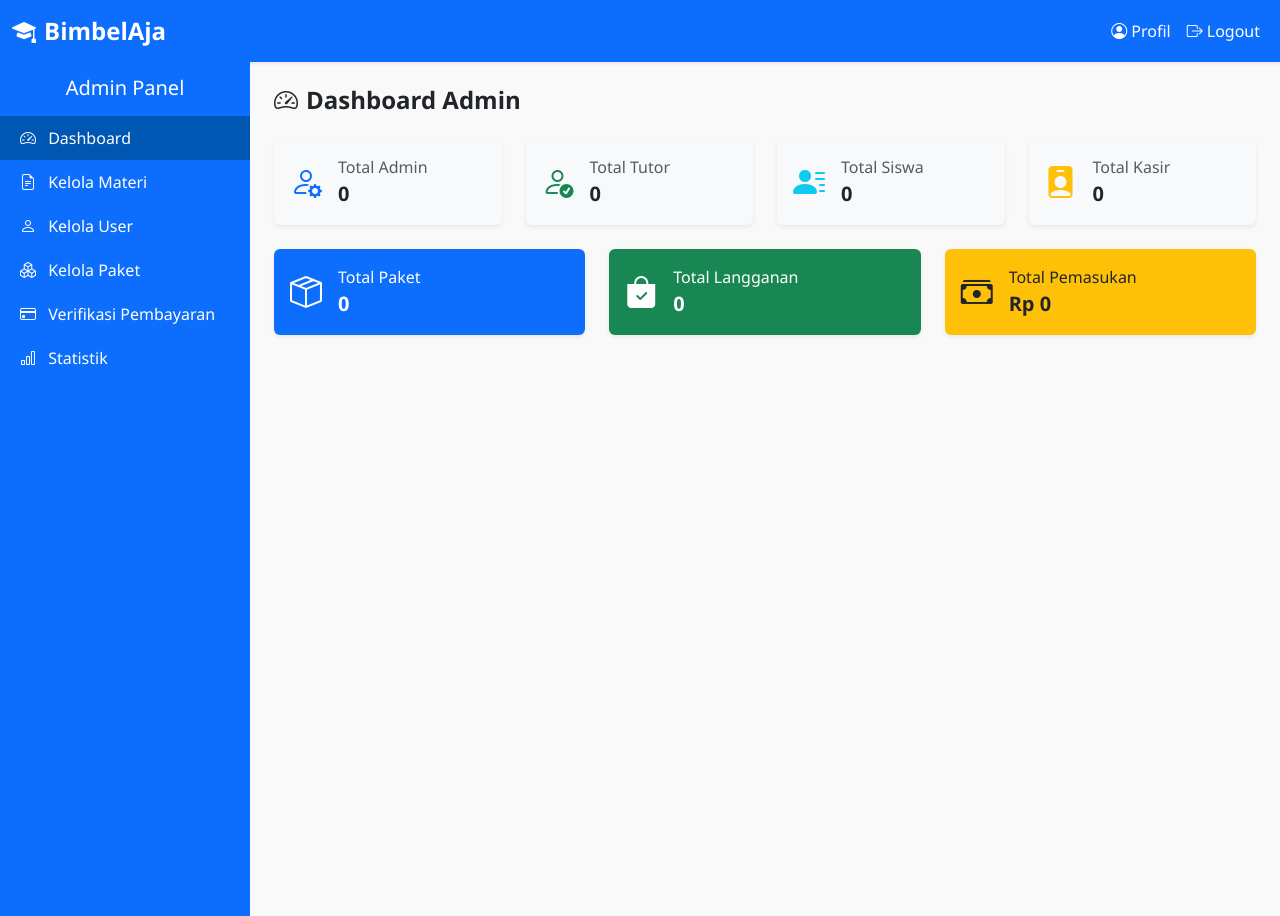
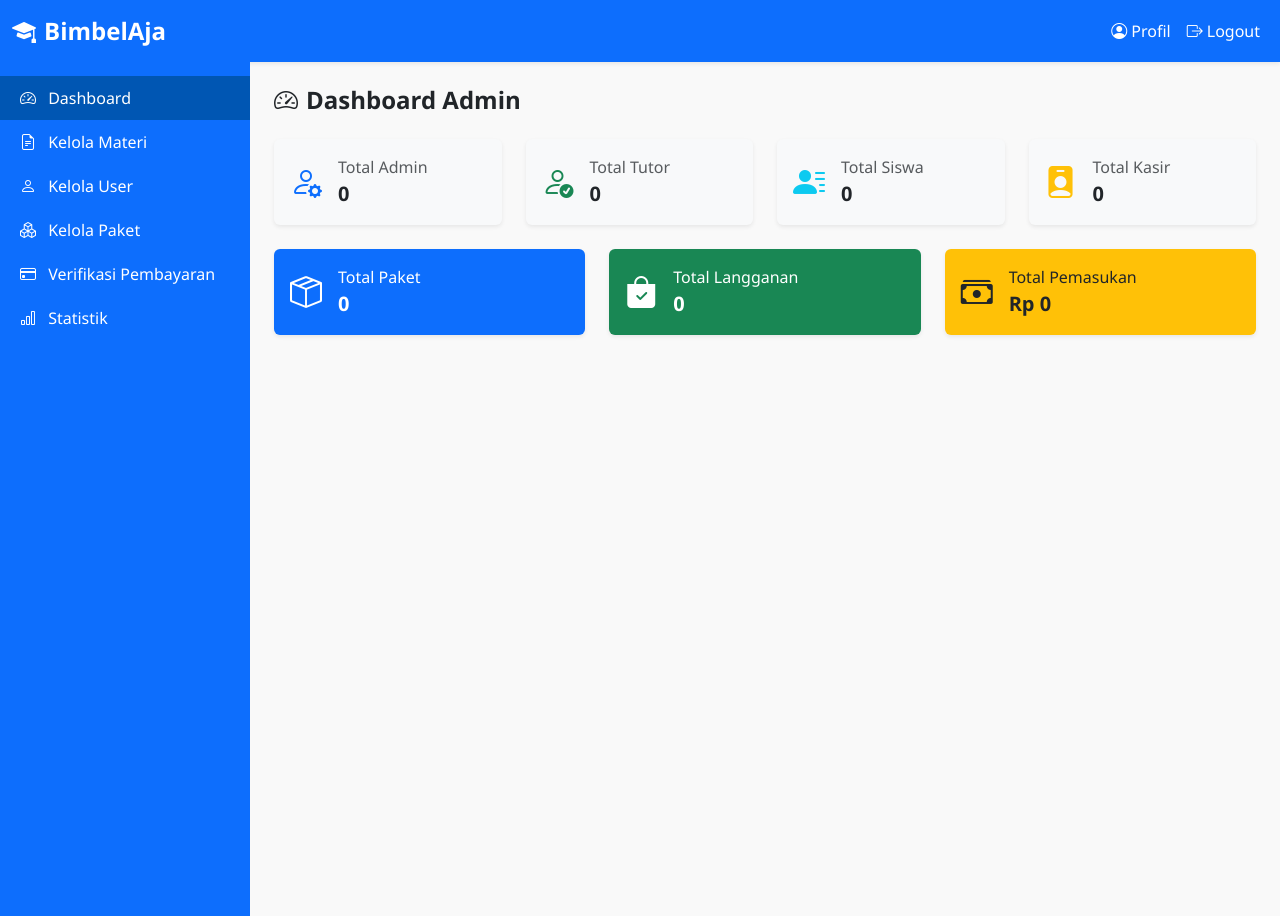
Before and after one commit to windawidiawati/BimbelAja, a PHP site: page /admin/dashboard.php in a window 1280 px wide. Run offline with PHP 8.4, Linux system fonts and the light colour scheme; the visitor is signed in with stand-in values (Sample User, id 1); data that the repository does not hold is empty.

Commit message:
admin udah beres2

```diff
--- a/includes/admin_header.php
+++ b/includes/admin_header.php
@@ -18,7 +18,6 @@ $role = $_SESSION['user']['role'] ?? null;
 <head>
   <meta charset="UTF-8" />
   <meta name="viewport" content="width=device-width, initial-scale=1.0" />
-  <title>BimbelAja - Admin Panel</title>
   <link href="https://cdn.jsdelivr.net/npm/bootstrap@5.3.0/dist/css/bootstrap.min.css" rel="stylesheet" />
   <link href="https://cdn.jsdelivr.net/npm/bootstrap-icons@1.10.5/font/bootstrap-icons.css" rel="stylesheet" />
   <style>
@@ -142,7 +141,6 @@ $role = $_SESSION['user']['role'] ?? null;
 
 <!-- Sidebar untuk layar besar -->
 <div class="sidebar d-none d-lg-block">
-  <h5 class="text-white text-center mb-3">Admin Panel</h5>
   <a class="<?= ($current_page === 'dashboard.php') ? 'active' : '' ?>" href="/BimbelAja/admin/dashboard.php">
     <i class="bi bi-speedometer2 me-2"></i> Dashboard
   </a>
```
